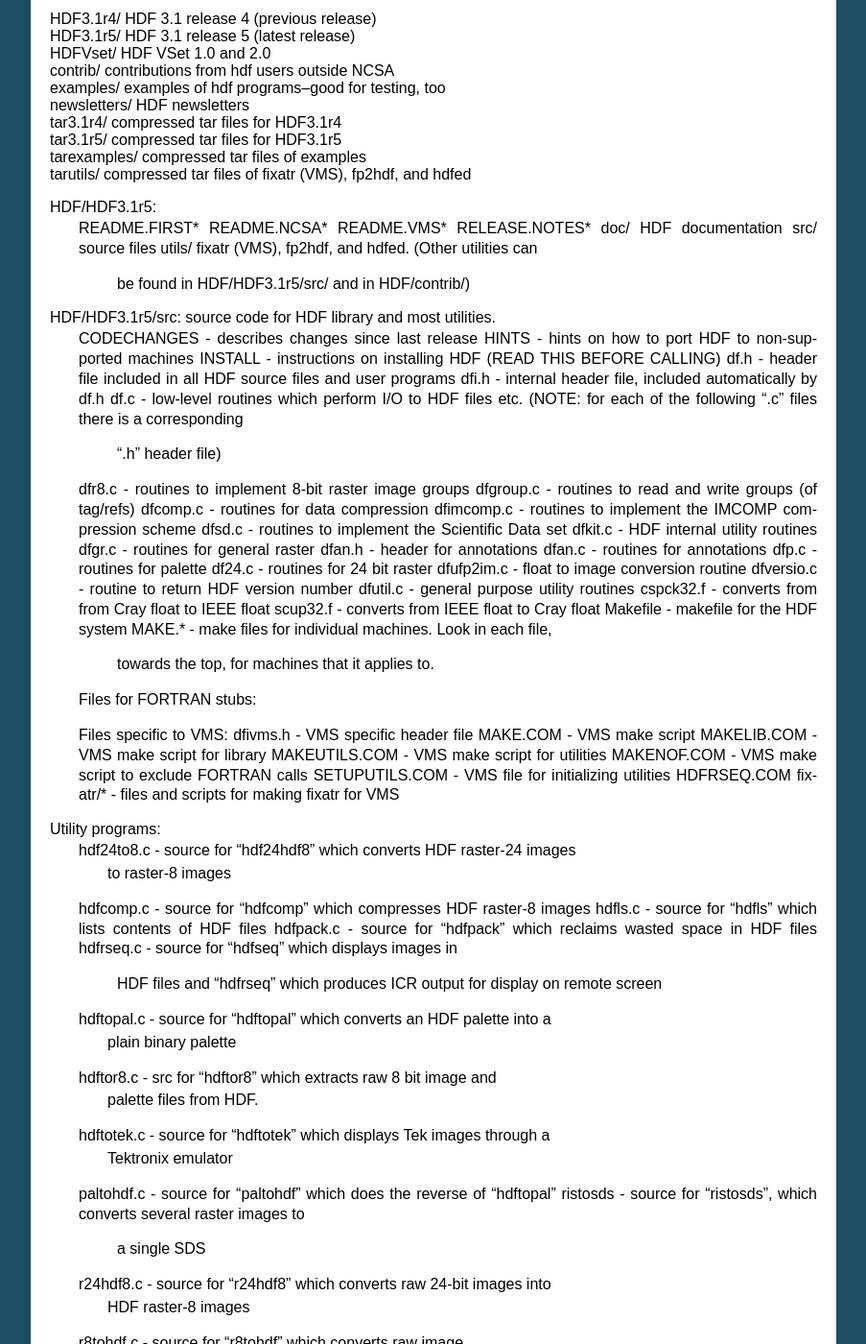
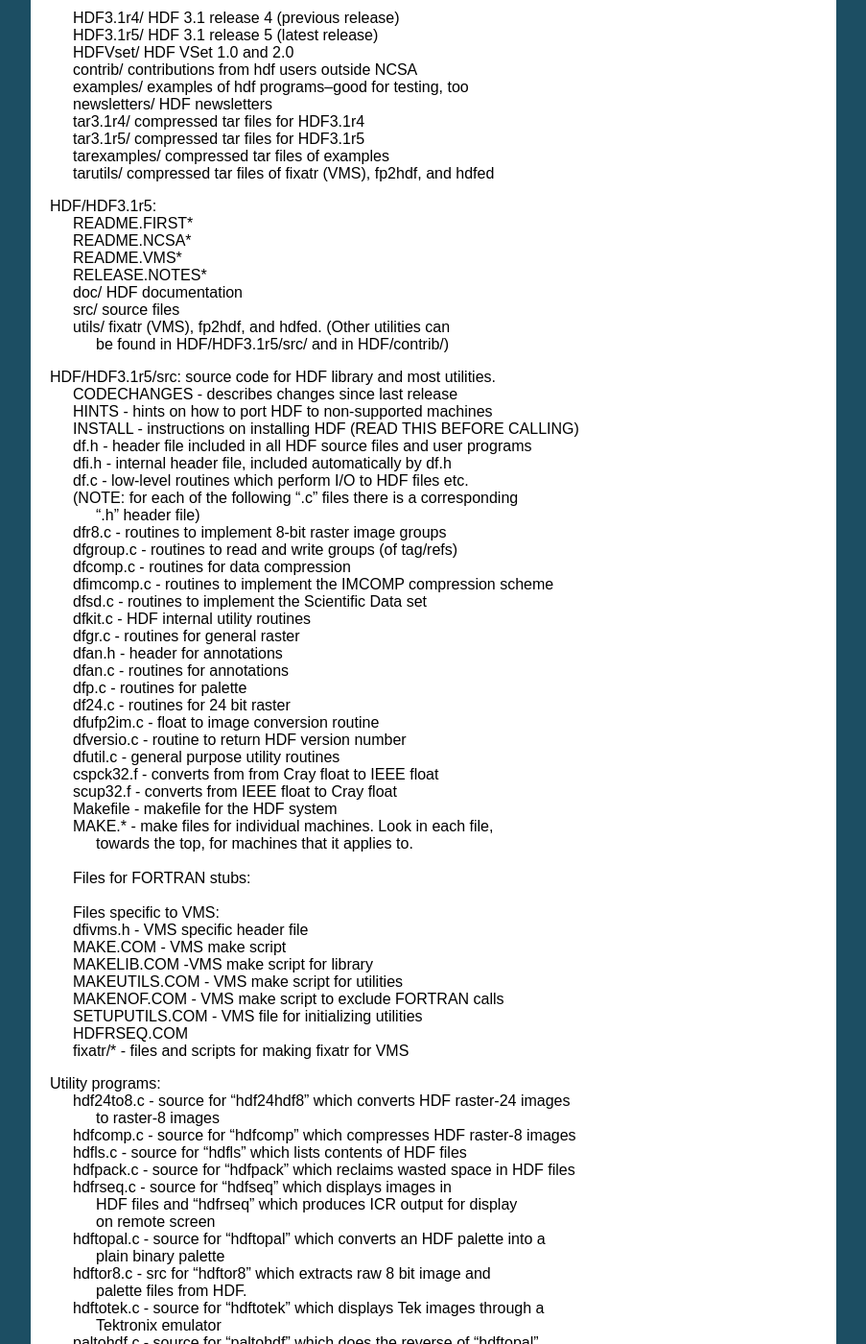
Before and after one commit to hdfeos/hdf, a Sphinx documentation site: the page built from docs/004.rst, in a window 1280 px wide and 1400 px high, scrolled down 5388 px. Shown: the whole window at 96% size, without its empty margins (198-1101 px from the left). Built offline with Sphinx 7.4.7, drawn with Linux system fonts in a browser that asks for light colours; pages that are not in the unit, such as notebooks, are missing from menus; some of the changed lines change nothing that is shown; some of the changed text lies outside the part shown.

Commit message:
docs: quote ftp directories

```diff
--- a/docs/004.rst
+++ b/docs/004.rst
@@ -383,8 +383,8 @@
 The HDF ftp directory has been reorganized. The following is a description
 of selected subdirectories and files.
 
- HDF:
-
+| HDF:
+|
 |    HDF3.1r4/      HDF 3.1 release 4 (previous release)
 |    HDF3.1r5/      HDF 3.1 release 5 (latest release)
 |    HDFVset/       HDF VSet 1.0 and 2.0
@@ -396,95 +396,94 @@
 |    tarexamples/   compressed tar files of examples
 |    tarutils/      compressed tar files of fixatr (VMS), fp2hdf, and hdfed
 
-HDF/HDF3.1r5:
-    README.FIRST*
-    README.NCSA*
-    README.VMS*
-    RELEASE.NOTES*
-    doc/           HDF documentation
-    src/           source files
-    utils/         fixatr (VMS), fp2hdf, and hdfed.  (Other utilities can
-                      be found in HDF/HDF3.1r5/src/ and in HDF/contrib/)
+| HDF/HDF3.1r5:
+|    README.FIRST*
+|    README.NCSA*
+|    README.VMS*
+|    RELEASE.NOTES*
+|    doc/           HDF documentation
+|    src/           source files
+|    utils/         fixatr (VMS), fp2hdf, and hdfed.  (Other utilities can
+|                      be found in HDF/HDF3.1r5/src/ and in HDF/contrib/)
 
-HDF/HDF3.1r5/src:        source code for HDF library and most utilities.
-    CODECHANGES - describes changes since last release
-    HINTS - hints on how to port HDF to non-supported machines
-    INSTALL - instructions on installing HDF (READ THIS BEFORE CALLING)
-    df.h - header file included in all HDF source files and user programs
-    dfi.h - internal header file, included automatically by df.h
-    df.c - low-level routines which perform I/O to HDF files etc.
-    (NOTE: for each of the following ".c" files there is a corresponding
-           ".h" header file)
-    dfr8.c - routines to implement 8-bit raster image groups
-    dfgroup.c - routines to read and write groups (of tag/refs)
-    dfcomp.c - routines for data compression
-    dfimcomp.c - routines to implement the IMCOMP compression scheme
-    dfsd.c - routines to implement the Scientific Data set
-    dfkit.c - HDF internal utility routines
-    dfgr.c - routines for general raster
-    dfan.h - header for annotations
-    dfan.c - routines for annotations
-    dfp.c - routines for palette
-    df24.c - routines for 24 bit raster
-    dfufp2im.c - float to image conversion routine
-    dfversio.c - routine to return HDF version number
-    dfutil.c - general purpose utility routines
-    cspck32.f  - converts from from Cray float to IEEE float
-    scup32.f - converts from IEEE float to Cray float
-    Makefile - makefile for the HDF system
-    MAKE.*   - make files for individual machines.  Look in each file,
-               towards the top, for machines that it applies to.
+| HDF/HDF3.1r5/src:        source code for HDF library and most utilities.
+|    CODECHANGES - describes changes since last release
+|    HINTS - hints on how to port HDF to non-supported machines
+|    INSTALL - instructions on installing HDF (READ THIS BEFORE CALLING)
+|    df.h - header file included in all HDF source files and user programs
+|    dfi.h - internal header file, included automatically by df.h
+|    df.c - low-level routines which perform I/O to HDF files etc.
+|    (NOTE: for each of the following ".c" files there is a corresponding
+|           ".h" header file)
+|    dfr8.c - routines to implement 8-bit raster image groups
+|    dfgroup.c - routines to read and write groups (of tag/refs)
+|    dfcomp.c - routines for data compression
+|    dfimcomp.c - routines to implement the IMCOMP compression scheme
+|    dfsd.c - routines to implement the Scientific Data set
+|    dfkit.c - HDF internal utility routines
+|    dfgr.c - routines for general raster
+|    dfan.h - header for annotations
+|    dfan.c - routines for annotations
+|    dfp.c - routines for palette
+|    df24.c - routines for 24 bit raster
+|    dfufp2im.c - float to image conversion routine
+|    dfversio.c - routine to return HDF version number
+|    dfutil.c - general purpose utility routines
+|    cspck32.f  - converts from from Cray float to IEEE float
+|    scup32.f - converts from IEEE float to Cray float
+|    Makefile - makefile for the HDF system
+|    MAKE.*   - make files for individual machines.  Look in each file,
+|               towards the top, for machines that it applies to.
+|
+|    Files for FORTRAN stubs:
+|
+|    Files specific to VMS:
+|    dfivms.h - VMS specific header file
+|    MAKE.COM - VMS make script
+|    MAKELIB.COM -VMS make script for library
+|    MAKEUTILS.COM - VMS make script for utilities
+|    MAKENOF.COM - VMS make script to exclude FORTRAN calls
+|    SETUPUTILS.COM - VMS file for initializing utilities
+|    HDFRSEQ.COM
+|    fixatr/* - files and scripts for making fixatr for VMS
 
-    Files for FORTRAN stubs:
+| Utility programs:
+|    hdf24to8.c - source for "hdf24hdf8" which converts HDF raster-24 images
+|          to raster-8 images
+|    hdfcomp.c - source for "hdfcomp" which compresses HDF raster-8 images
+|    hdfls.c - source for "hdfls" which lists contents of HDF files
+|    hdfpack.c - source for "hdfpack" which reclaims wasted space in HDF files
+|    hdfrseq.c - source for "hdfseq" which displays images in
+|            HDF files and "hdfrseq" which produces ICR output for display
+|            on remote screen
+|    hdftopal.c - source for "hdftopal" which converts an HDF palette into a
+|         plain binary palette
+|    hdftor8.c - src for "hdftor8" which extracts raw 8 bit image and
+|          palette files from HDF.
+|    hdftotek.c - source for "hdftotek" which displays Tek images through a
+|         Tektronix emulator
+|    paltohdf.c - source for "paltohdf" which does the reverse of "hdftopal"
+|    ristosds - source for "ristosds", which converts several raster images to
+|         a single SDS
+|    r24hdf8.c - source for "r24hdf8" which converts raw 24-bit images into
+|         HDF raster-8 images
+|    r8tohdf.c - source for "r8tohdf" which converts raw image,
+|           palette files to HDF
+|    showr24.c - source for "showr24" which displays raster-24 images on
+|         Iris-4 machines
+|    showr8.c - source for "showr8" which displays raster-8 images on Iris-4's
+|    srtohdf.c - src for "srtohdf" which converts sun-raster files to HDF
+|    tektohdf.c - source for "tektohdf" which converts Tek images on stdin
+|         to an HDF file of raster-8 images
 
-    Files specific to VMS:
-    dfivms.h - VMS specific header file
-    MAKE.COM - VMS make script
-    MAKELIB.COM -VMS make script for library
-    MAKEUTILS.COM - VMS make script for utilities
-    MAKENOF.COM - VMS make script to exclude FORTRAN calls
-    SETUPUTILS.COM - VMS file for initializing utilities
-    HDFRSEQ.COM
-    fixatr/* - files and scripts for making fixatr for VMS
-
-Utility programs:
-    hdf24to8.c - source for "hdf24hdf8" which converts HDF raster-24 images
-          to raster-8 images
-    hdfcomp.c - source for "hdfcomp" which compresses HDF raster-8 images
-    hdfls.c - source for "hdfls" which lists contents of HDF files
-    hdfpack.c - source for "hdfpack" which reclaims wasted space in HDF files
-    hdfrseq.c - source for "hdfseq" which displays images in
-            HDF files and "hdfrseq" which produces ICR output for display
-            on remote screen
-    hdftopal.c - source for "hdftopal" which converts an HDF palette into a
-         plain binary palette
-    hdftor8.c - src for "hdftor8" which extracts raw 8 bit image and
-          palette files from HDF.
-    hdftotek.c - source for "hdftotek" which displays Tek images through a
-         Tektronix emulator
-    paltohdf.c - source for "paltohdf" which does the reverse of "hdftopal"
-    ristosds - source for "ristosds", which converts several raster images to
-         a single SDS
-    r24hdf8.c - source for "r24hdf8" which converts raw 24-bit images into
-         HDF raster-8 images
-    r8tohdf.c - source for "r8tohdf" which converts raw image,
-           palette files to HDF
-    showr24.c - source for "showr24" which displays raster-24 images on
-         Iris-4 machines
-    showr8.c - source for "showr8" which displays raster-8 images on Iris-4's
-    srtohdf.c - src for "srtohdf" which converts sun-raster files to HDF
-    tektohdf.c - source for "tektohdf" which converts Tek images on stdin
-         to an HDF file of raster-8 images
-
-doc:
-       doc/ascii/NCSA_HDF/*       - ASCII format documentation for HDF
-       doc/ascii/HDF_Specs/*      - ASCII format technical specification
-              of HDF
-       doc/postscript/NCSA_HDF/*  - postscript format documentation for HDF
-       doc/postscript/HDF_Specs/* - postscript format technical
-                                    specification of HDF
-       doc/man                    - man files (currently there's only one)
-
+| doc:
+|       doc/ascii/NCSA_HDF/*       - ASCII format documentation for HDF
+|       doc/ascii/HDF_Specs/*      - ASCII format technical specification
+|              of HDF
+|       doc/postscript/NCSA_HDF/*  - postscript format documentation for HDF
+|       doc/postscript/HDF_Specs/* - postscript format technical
+|                                    specification of HDF
+|       doc/man                    - man files (currently there's only one)
 
 
 -------------------------------------------------------------------------------
```
